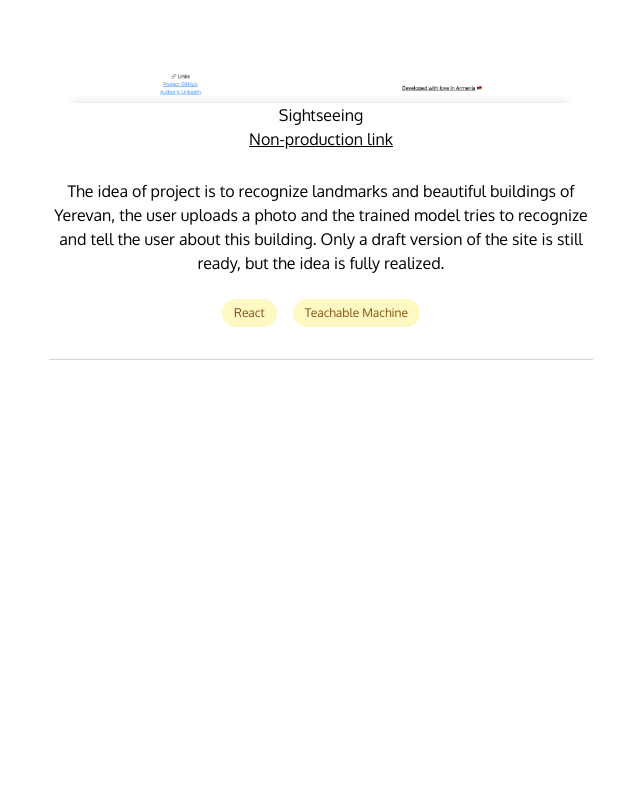
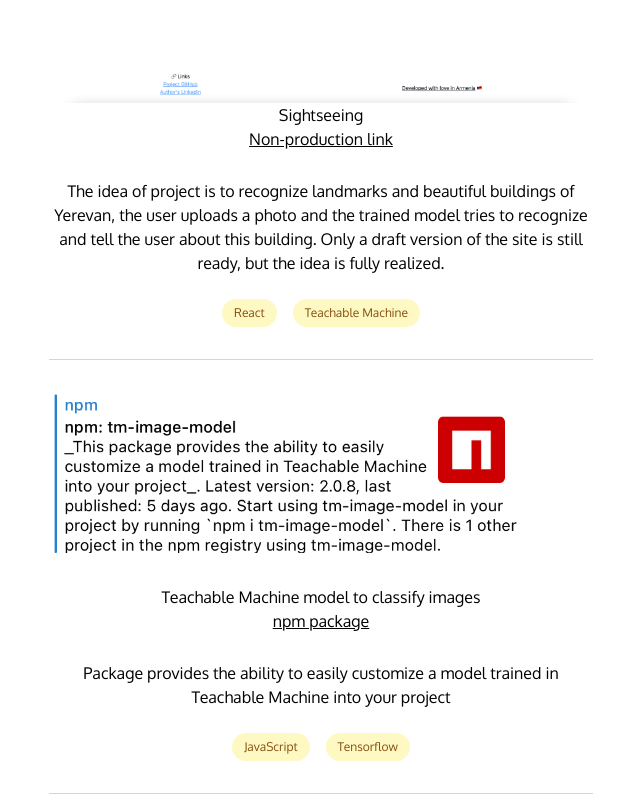
Before and after one commit to bierooed/oganes-oganisyan-cv, a React (Vite) app: page /projects in a window 1280 px wide. Shown: the part 1508-2308 px from the top of the page, without its empty margins (319-959 px from the left). Before the commit the page ends 1884 px from the top, so only its background shows below. Built offline with nearby package versions, Linux system fonts and the light colour scheme; the HTML template or start-up script is replaced by a standard one.

Commit message:
Add package project

```diff
--- a/src/components/Projects/Projects.jsx
+++ b/src/components/Projects/Projects.jsx
@@ -2,6 +2,7 @@
 import hyeboxProject from "../../files/hyeboxProject.png";
 import cognitiveProject from "../../files/cognitiveProject.png";
 import sightseeingProject from "../../files/sightseeingProject.png";
+import tmImageModelProject from "../../files/tm-image-model-project.png";
 import Links from "./Links";
 
 const projects = [
@@ -75,6 +76,22 @@
       },
     ],
   },
+
+  {
+    id: 3,
+    project: "Teachable Machine model to classify images",
+    stack: ["JavaScript", "Tensorflow"],
+    pic: tmImageModelProject,
+    description:
+      "Package provides the ability to easily customize a model trained in Teachable Machine into your project",
+    links: [
+      {
+        id: 0,
+        href: "https://www.npmjs.com/package/tm-image-model",
+        innerText: "npm package",
+      },
+    ],
+  },
 ];
 
 export default function Projects() {
```
Also changed, not shown: src/files/tm-image-model-project.png (added).
